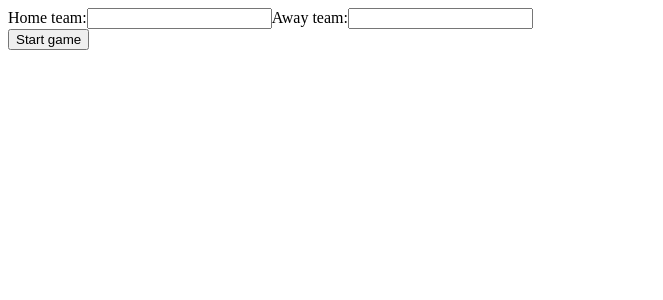
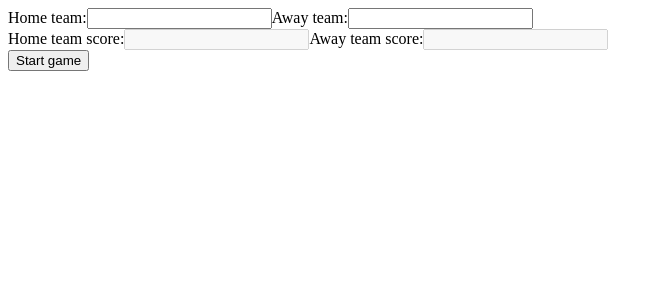
Before and after one commit to milosKomiRajkovic94/fwcsb-library, a React (Create React App) app: page / in a window 1280 px wide. Shown: the top 300 px of the page, without its empty margins (0-663 px from the left). Built offline with nearby package versions, Linux system fonts and the light colour scheme.

Commit message:
Added two new fields, empty the form on finish button click

```diff
--- a/src/App.js
+++ b/src/App.js
@@ -10,6 +10,9 @@ function App() {
 
   const onClick = (event) => {
     event.preventDefault();
+    if(startedGame){
+      document.getElementById("score-board-form").reset();
+    }
     setStartedGame((prevState) => !prevState);
     console.log("App onSubmit", event, startedGame);
   }
--- a/src/components/Form.js
+++ b/src/components/Form.js
@@ -1,7 +1,7 @@
 const Form = ({onChange, onClick, startedGame}) => {
-    console.log('Form started game', startedGame);
     return(
-        <form>
+        <form id="score-board-form">
+            <div>
                 <label>
                     Home team:
                     <input id="homeTeamName" type="text" name="homeTeamName" disabled={startedGame} onChange={onChange} />
@@ -10,9 +10,19 @@ const Form = ({onChange, onClick, startedGame}) => {
                     Away team:
                     <input id="awayTeamName" type="text" name="awayTeamName" disabled={startedGame} onChange={onChange} />
                 </label>
+            </div>
             <div>
                 <label>
-
+                    Home team score:
+                    <input id="homeTeamScore" type="number" name="homeTeamScore" defaultValue={startedGame ? 0 : undefined} disabled={!startedGame} onChange={onChange} />
+                </label>
+                <label>
+                    Away team score:
+                    <input id="awayTeamScore" type="number" name="awayTeamScore" defaultValue={startedGame ? 0 : undefined} disabled={!startedGame} onChange={onChange} />
+                </label>
+            </div>
+            <div>
+            <label>
                 <input type="button" onClick={onClick} value={`${startedGame ? "Finish" : "Start"} game`}/>
             </label>
             </div>
```
Also changed, not shown: 1 other file (tests, documents, lock files or other folders). Lines whose indentation alone changed are shown as unchanged.
